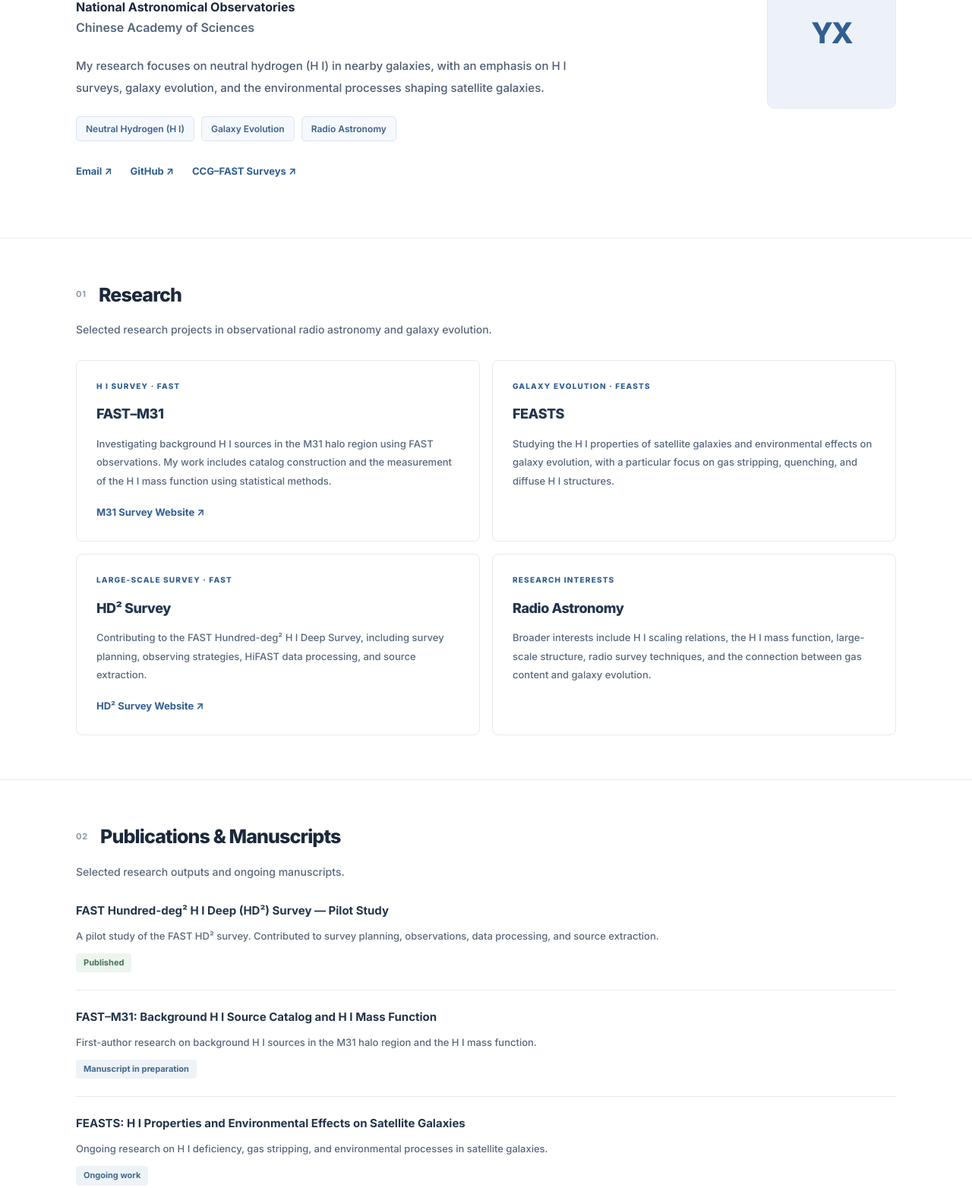
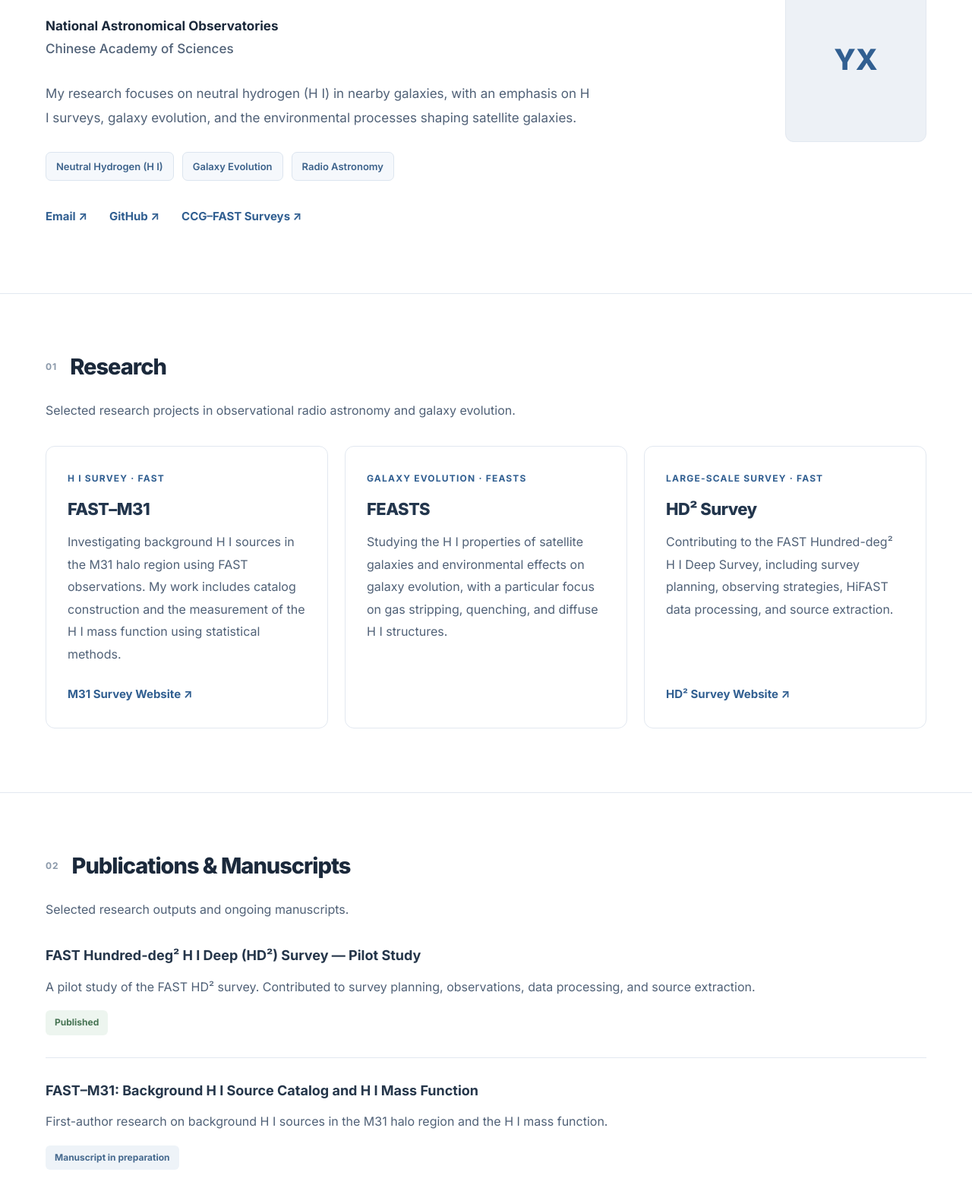
Before and after one commit to xuyw-ast/xuyw-ast.github.io, a plain HTML site: page index.html in a window 1280 px wide. Shown: the part 313-1877 px from the top of the page at 76% size. Drawn offline with Linux system fonts and the light colour scheme.

```diff
--- a/index.html
+++ b/index.html
@@ -1,62 +1,45 @@
+
 <!DOCTYPE html>
 <html lang="en">
-
 <head>
   <meta charset="UTF-8">
   <meta name="viewport" content="width=device-width, initial-scale=1.0">
-
+  <meta name="theme-color" content="#ffffff">
+  <meta name="description" content="Yiwei Xu, Ph.D. student in Astrophysics at the National Astronomical Observatories, Chinese Academy of Sciences. Research on neutral hydrogen, galaxy evolution, and radio astronomy.">
   <title>Yiwei Xu | Astrophysics</title>
-
-<meta name="description" content="Yiwei Xu, Ph.D. student in Astrophysics at the National Astronomical Observatories, Chinese Academy of Sciences. Research on neutral hydrogen, galaxy evolution, and radio astronomy.">
 
   <link rel="preconnect" href="https://fonts.googleapis.com">
   <link rel="preconnect" href="https://fonts.gstatic.com" crossorigin>
   <link href="https://fonts.googleapis.com/css2?family=Inter:wght@400;500;600;700;800&display=swap" rel="stylesheet">
 
   <style>
-
-/* ========================================
-   1. GLOBAL
-======================================== */
-
     :root {
       --bg: #ffffff;
-  --surface: #f7f9fc;
-  --text: #1b293b;
-  --muted: #58677b;
-  --subtle: #8995a5;
+      --surface: #f8fafc;
+      --ink: #1b293b;
+      --muted: #506177;
+      --subtle: #8b99aa;
       --accent: #315f91;
-  --border: #e5eaf0;
-
-  --content-width: 1080px;
+      --border: #e2e8f0;
+      --content-width: 1160px;
     }
 
-* {
-  box-sizing: border-box;
-}
+    * { box-sizing: border-box; }
 
     html {
       scroll-behavior: smooth;
-  scroll-padding-top: 85px;
+      scroll-padding-top: 96px;
     }
 
     body {
       margin: 0;
       background: var(--bg);
-  color: var(--text);
-
-  font-family: "Inter",
-    -apple-system,
-    BlinkMacSystemFont,
-    "Segoe UI",
-    Arial,
-    sans-serif;
-
-  font-size: 15px;
-  font-weight: 500;
-  line-height: 1.75;
-
-  -webkit-font-smoothing: auto;
+      color: var(--ink);
+      font-family: "Inter", -apple-system, BlinkMacSystemFont, "Segoe UI", Arial, sans-serif;
+      font-size: 16px;
+      font-weight: 400;
+      line-height: 1.85;
+      -webkit-font-smoothing: antialiased;
     }
 
     a {
@@ -70,56 +53,48 @@ img {
     }
 
     .container {
-  width: calc(100% - 64px);
+      width: calc(100% - 72px);
       max-width: var(--content-width);
-  margin-left: auto;
-  margin-right: auto;
+      margin-inline: auto;
     }
 
-
-/* ========================================
-   2. NAVIGATION
-======================================== */
+    /* ================= NAVIGATION ================= */
 
     .nav-wrap {
       position: sticky;
       top: 0;
-  z-index: 1000;
-
-  background: rgba(255,255,255,0.94);
+      z-index: 10;
+      background: rgba(255, 255, 255, .95);
       backdrop-filter: blur(16px);
-
       border-bottom: 1px solid var(--border);
     }
 
     .nav {
-  height: 68px;
-
+      min-height: 76px;
       display: flex;
+      justify-content: space-between;
       align-items: center;
-  justify-content: space-between;
-
-  gap: 24px;
+      gap: 28px;
     }
 
     .brand {
-  font-size: 16px;
+      color: var(--ink);
+      font-size: 17px;
       font-weight: 800;
-  letter-spacing: -0.025em;
-  color: var(--text);
+      letter-spacing: -.025em;
     }
 
     .nav-links {
       display: flex;
+      gap: 34px;
       align-items: center;
-  gap: 32px;
+      flex-wrap: wrap;
     }
 
     .nav-links a {
-  font-size: 13px;
+      color: var(--muted);
+      font-size: 14px;
       font-weight: 600;
-  color: var(--muted);
-
       transition: color .2s ease;
     }
 
@@ -127,135 +102,110 @@ img {
       color: var(--accent);
     }
 
-
-/* ========================================
-   3. HERO
-======================================== */
+    /* ================= HERO ================= */
 
     .hero {
-  padding: 88px 0 76px;
+      padding: 94px 0 88px;
       border-bottom: 1px solid var(--border);
     }
 
     .hero-inner {
       display: grid;
-  grid-template-columns: minmax(0, 1fr) 180px;
-
+      grid-template-columns: minmax(0, 1fr) 190px;
       align-items: center;
-  gap: 75px;
+      gap: 74px;
     }
 
     .eyebrow {
       margin-bottom: 19px;
-
       color: var(--accent);
-  font-size: 11px;
-  font-weight: 800;
-  letter-spacing: .15em;
+      font-size: 12px;
+      font-weight: 700;
+      letter-spacing: .13em;
       text-transform: uppercase;
     }
 
     .hero h1 {
       margin: 0;
-
-  font-size: clamp(40px, 5vw, 48px);
+      color: #17283c;
+      font-size: clamp(40px, 4.6vw, 50px);
       font-weight: 800;
-  line-height: 1.15;
+      line-height: 1.18;
       letter-spacing: -.045em;
-
-  color: #17283c;
     }
 
     .hero-position {
-  margin-top: 13px;
-
-  font-size: 16px;
-  font-weight: 600;
-  line-height: 1.7;
-
+      margin-top: 15px;
       color: var(--muted);
+      font-size: 17px;
+      font-weight: 500;
+      line-height: 1.8;
     }
 
     .hero-position strong {
-  color: var(--text);
+      color: var(--ink);
       font-weight: 700;
     }
 
     .hero-description {
-  max-width: 670px;
-  margin-top: 23px;
-
-  color: #4d5d71;
-  font-size: 15px;
-  font-weight: 500;
+      max-width: 720px;
+      margin: 27px 0 0;
+      color: var(--muted);
+      font-size: 17px;
       line-height: 1.9;
     }
 
     .hero-tags {
       display: flex;
       flex-wrap: wrap;
-  gap: 9px;
-
-  margin-top: 23px;
+      gap: 11px;
+      margin-top: 28px;
     }
 
     .tag {
-  display: inline-block;
-
-  padding: 5px 12px;
-
+      padding: 6px 13px;
+      border: 1px solid #dce5ef;
+      border-radius: 7px;
       background: #f5f8fc;
-  border: 1px solid #dce5ef;
-  border-radius: 5px;
-
       color: #3c628b;
-  font-size: 12px;
+      font-size: 13px;
       font-weight: 600;
     }
 
     .hero-links {
       display: flex;
+      flex-wrap: wrap;
       align-items: center;
-  flex-wrap: wrap;
-  gap: 24px;
-
-  margin-top: 28px;
+      gap: 29px;
+      margin-top: 33px;
     }
 
     .hero-links a {
       color: var(--accent);
-  font-size: 13px;
+      font-size: 15px;
       font-weight: 700;
-
       transition: opacity .2s ease;
     }
 
     .hero-links a:hover {
-  opacity: .65;
+      opacity: .7;
     }
 
-
-/* ========================================
-   4. PROFILE PHOTO
-======================================== */
+    /* ================= PROFILE PHOTO ================= */
 
     .portrait-wrap {
-  width: 170px;
-  height: 200px;
-
       justify-self: end;
-
+      width: 186px;
+      height: 218px;
       overflow: hidden;
-  border-radius: 10px;
-
+      border: 1px solid var(--border);
+      border-radius: 11px;
       background: #edf1f6;
-  border: 1px solid var(--border);
     }
 
     .portrait {
       width: 100%;
       height: 100%;
-
       object-fit: cover;
       object-position: center 38%;
     }
@@ -264,162 +214,136 @@ img {
       display: flex;
       align-items: center;
       justify-content: center;
-
-  background: #edf2f8;
     }
 
     .portrait-wrap.is-placeholder::after {
       content: "YX";
-
-  color: #315f91;
+      color: var(--accent);
       font-size: 38px;
       font-weight: 800;
-  letter-spacing: -.05em;
     }
 
-
-/* ========================================
-   5. GENERAL SECTIONS
-======================================== */
-
-main {
-  padding-top: 5px;
-}
+    /* ================= SECTIONS ================= */
 
     .section {
-  padding: 58px 0;
+      padding: 76px 0 84px;
       border-bottom: 1px solid var(--border);
+      scroll-margin-top: 96px;
     }
 
     .section-heading {
       display: flex;
       align-items: center;
-  gap: 16px;
-
-  margin-bottom: 27px;
+      gap: 17px;
+      margin-bottom: 30px;
     }
 
     .section-number {
-  color: #8b99aa;
-  font-size: 11px;
+      color: var(--subtle);
+      font-size: 12px;
       font-weight: 700;
       letter-spacing: .08em;
     }
 
     .section-heading h2 {
       margin: 0;
-
-  color: #1b293b;
-  font-size: 25px;
+      color: var(--ink);
+      font-size: 29px;
       font-weight: 800;
       letter-spacing: -.035em;
-  line-height: 1.3;
+      line-height: 1.35;
     }
 
     .section-intro {
-  max-width: 750px;
-  margin: -9px 0 27px;
-
+      margin: -7px 0 32px;
+      max-width: 790px;
       color: var(--muted);
-  font-size: 14px;
-  font-weight: 500;
+      font-size: 16px;
+      line-height: 1.85;
     }
 
+    /* ================= RESEARCH ================= */
 
-/* ========================================
-   6. RESEARCH
-======================================== */
+    /* Three equal cards on desktop */
 
     .research-grid {
       display: grid;
-  grid-template-columns: repeat(2, minmax(0, 1fr));
-  gap: 16px;
+      grid-template-columns: repeat(3, minmax(0, 1fr));
+      gap: 22px;
+      align-items: stretch;
     }
 
     .research-card {
-  padding: 25px 26px;
-
+      display: flex;
+      flex-direction: column;
+      min-width: 0;
+      padding: 31px 28px;
       background: #fff;
       border: 1px solid var(--border);
-  border-radius: 8px;
-
+      border-radius: 12px;
       transition:
         border-color .2s ease,
-    transform .2s ease;
+        transform .2s ease,
+        box-shadow .2s ease;
     }
 
     .research-card:hover {
-  border-color: #b7c9dd;
+      border-color: #b8cadd;
       transform: translateY(-2px);
+      box-shadow: 0 9px 28px rgba(28, 53, 79, .04);
     }
 
     .card-label {
-  margin-bottom: 12px;
-
+      margin-bottom: 14px;
       color: var(--accent);
-  font-size: 10px;
-  font-weight: 800;
-  letter-spacing: .12em;
+      font-size: 12px;
+      font-weight: 700;
+      letter-spacing: .1em;
       text-transform: uppercase;
     }
 
     .research-card h3 {
-  margin: 0 0 11px;
-
+      margin: 0 0 13px;
       color: #23364d;
-  font-size: 18px;
+      font-size: 22px;
       font-weight: 800;
       letter-spacing: -.025em;
+      line-height: 1.4;
     }
 
     .research-card p {
       margin: 0;
-
-  color: #58677b;
-  font-size: 13px;
-  font-weight: 500;
-  line-height: 1.9;
+      color: var(--muted);
+      font-size: 16px;
+      font-weight: 400;
+      line-height: 1.85;
     }
-
-/* Research project links */
 
     .project-link {
       display: inline-flex;
+      width: fit-content;
       align-items: center;
-
-  margin-top: 19px;
-
+      margin-top: auto;
+      padding-top: 23px;
       color: var(--accent);
-  font-size: 13px;
+      font-size: 15px;
       font-weight: 700;
-  line-height: 1.5;
-
+      white-space: nowrap;
       transition: opacity .2s ease;
     }
 
     .project-link:hover {
-  opacity: .65;
+      opacity: .7;
     }
 
-.project-link:focus-visible,
-.hero-links a:focus-visible,
-.nav-links a:focus-visible,
-.contact-button:focus-visible {
-  outline: 2px solid var(--accent);
-  outline-offset: 4px;
-}
-
-
-/* ========================================
-   7. PUBLICATIONS
-======================================== */
+    /* ================= PUBLICATIONS ================= */
 
     .publication-list {
       display: grid;
     }
 
     .publication {
-  padding: 23px 0;
+      padding: 29px 0;
       border-bottom: 1px solid var(--border);
     }
 
@@ -428,39 +352,34 @@ main {
     }
 
     .publication:last-child {
-  border-bottom: none;
+      border-bottom: 0;
       padding-bottom: 0;
     }
 
     .publication h3 {
-  margin: 0 0 8px;
-
+      margin: 0 0 11px;
       color: #25364a;
-  font-size: 15px;
+      font-size: 18px;
       font-weight: 700;
-  line-height: 1.65;
+      line-height: 1.6;
     }
 
     .publication p {
+      max-width: 960px;
       margin: 0;
-
       color: var(--muted);
-  font-size: 13px;
-  font-weight: 500;
-  line-height: 1.85;
+      font-size: 16px;
+      line-height: 1.9;
     }
 
     .status {
       display: inline-block;
-  margin-top: 11px;
-  padding: 3px 10px;
-
-  border-radius: 4px;
-
+      margin-top: 16px;
+      padding: 5px 12px;
+      border-radius: 6px;
       background: #eef3f8;
       color: #45698e;
-
-  font-size: 11px;
+      font-size: 12px;
       font-weight: 700;
     }
 
@@ -469,167 +388,176 @@ main {
       color: #477454;
     }
 
-
-/* ========================================
-   8. CONTACT
-======================================== */
+    /* ================= CONTACT ================= */
 
     .contact-content {
       display: flex;
+      justify-content: space-between;
       align-items: flex-start;
-  justify-content: space-between;
-  gap: 35px;
+      gap: 36px;
     }
 
     .contact-content p {
-  max-width: 650px;
+      max-width: 730px;
       margin: 0;
-
       color: var(--muted);
-  font-size: 14px;
-  font-weight: 500;
-  line-height: 1.9;
+      font-size: 16px;
+      line-height: 1.95;
     }
 
     .contact-content strong {
-  color: var(--text);
+      color: var(--ink);
       font-weight: 700;
     }
 
     .contact-button {
       display: inline-flex;
+      flex-shrink: 0;
+      justify-content: center;
       align-items: center;
-  justify-content: center;
-
-  flex-shrink: 0;
-
-  padding: 10px 20px;
-
+      padding: 12px 22px;
       border: 1px solid var(--accent);
-  border-radius: 5px;
-
+      border-radius: 7px;
       color: var(--accent);
-  font-size: 13px;
+      font-size: 15px;
       font-weight: 700;
-
-  transition: all .2s ease;
+      transition: background .2s ease, color .2s ease;
     }
 
     .contact-button:hover {
       background: var(--accent);
-  color: white;
+      color: #fff;
     }
 
-
-/* ========================================
-   9. FOOTER
-======================================== */
+    /* ================= FOOTER ================= */
 
     footer {
-  padding: 30px 0;
-
+      padding: 33px 0;
       color: #8491a2;
-  font-size: 11px;
-  font-weight: 600;
+      font-size: 13px;
+      font-weight: 500;
     }
 
     .footer-inner {
       display: flex;
-  align-items: center;
       justify-content: space-between;
-  gap: 15px;
+      gap: 16px;
     }
 
+    a:focus-visible {
+      outline: 2px solid var(--accent);
+      outline-offset: 5px;
+    }
 
-/* ========================================
-   10. RESPONSIVE
-======================================== */
+    /* ================= RESPONSIVE ================= */
+
+    @media (max-width: 1000px) {
+      .hero-inner {
+        gap: 38px;
+      }
+
+      .research-grid {
+        grid-template-columns: 1fr;
+        gap: 20px;
+      }
+    }
 
     @media (max-width: 760px) {
-
       .container {
         width: calc(100% - 40px);
       }
 
       .nav {
-    min-height: 65px;
+        min-height: 68px;
         height: auto;
-
+        padding: 14px 0;
         flex-wrap: wrap;
-    padding: 14px 0;
-    gap: 13px;
+        gap: 12px;
       }
 
       .nav-links {
-    gap: 17px;
-    flex-wrap: wrap;
+        gap: 18px;
       }
 
       .nav-links a {
-    font-size: 12px;
+        font-size: 13px;
       }
 
       .hero {
-    padding: 54px 0 48px;
+        padding: 58px 0 60px;
       }
 
       .hero-inner {
         grid-template-columns: 1fr;
-    gap: 26px;
+        gap: 32px;
       }
 
       .portrait-wrap {
         grid-row: 1;
         justify-self: start;
-
-    width: 125px;
-    height: 150px;
+        width: 136px;
+        height: 164px;
       }
 
       .hero h1 {
-    font-size: 40px;
+        font-size: 42px;
+      }
+
+      .hero-position {
+        font-size: 16px;
       }
 
       .hero-description {
-    font-size: 14px;
+        font-size: 16px;
       }
 
       .section {
-    padding: 43px 0;
+        padding: 56px 0 64px;
+      }
+
+      .section-heading h2 {
+        font-size: 26px;
       }
 
       .research-grid {
         grid-template-columns: 1fr;
+        gap: 18px;
+      }
+
+      .research-card {
+        padding: 27px 25px;
+      }
+
+      .research-card h3 {
+        font-size: 21px;
       }
 
       .contact-content {
         flex-direction: column;
+        gap: 26px;
       }
 
       .footer-inner {
         flex-direction: column;
-    align-items: flex-start;
-    gap: 5px;
+        gap: 4px;
       }
     }
 
-@media (max-width: 400px) {
-
+    @media (max-width: 390px) {
       .nav-links {
-    gap: 12px;
+        gap: 13px;
       }
 
       .hero h1 {
-    font-size: 36px;
+        font-size: 39px;
       }
 
-  .section-heading h2 {
-    font-size: 22px;
+      .hero-links {
+        gap: 17px;
       }
     }
 
     @media (prefers-reduced-motion: reduce) {
-
       html {
         scroll-behavior: auto;
       }
@@ -638,20 +566,15 @@ footer {
         transition: none !important;
       }
     }
-
   </style>
 </head>
 
 <body>
 
-<!-- =====================================
-     NAVIGATION
-===================================== -->
+  <!-- ================= NAVIGATION ================= -->
 
   <header class="nav-wrap">
-
     <div class="container nav">
-
       <a href="#" class="brand">Yiwei Xu</a>
 
       <nav class="nav-links" aria-label="Main navigation">
@@ -659,20 +582,14 @@ footer {
         <a href="#publications">Publications</a>
         <a href="#contact">Contact</a>
       </nav>
-
     </div>
-
   </header>
-
 
   <main>
 
-<!-- =====================================
-     HERO
-===================================== -->
+    <!-- ================= HERO ================= -->
 
     <section class="hero">
-
       <div class="container hero-inner">
 
         <div class="hero-main">
@@ -705,10 +622,7 @@ footer {
           </div>
 
           <div class="hero-links">
-
-        <a href="mailto:xuyw@bao.ac.cn">
-          Email ↗
-        </a>
+            <a href="mailto:xuyw@bao.ac.cn">Email ↗</a>
 
             <a href="https://github.com/xuyw-ast"
                target="_blank"
@@ -721,16 +635,11 @@ footer {
                rel="noopener noreferrer">
               CCG–FAST Surveys ↗
             </a>
-
           </div>
 
         </div>
 
-
-    <!-- Profile Photo -->
-
         <div class="portrait-wrap">
-
           <img
             class="portrait"
             src="assets/profile.jpg"
@@ -739,20 +648,14 @@ footer {
             height="837"
             onerror="this.style.display='none'; this.parentElement.classList.add('is-placeholder');"
           >
-
         </div>
 
       </div>
-
     </section>
 
-
-<!-- =====================================
-     RESEARCH
-===================================== -->
+    <!-- ================= RESEARCH ================= -->
 
     <section class="section" id="research">
-
       <div class="container">
 
         <div class="section-heading">
@@ -767,11 +670,9 @@ footer {
 
         <div class="research-grid">
 
-
-      <!-- FAST-M31 -->
+          <!-- FAST–M31 -->
 
           <article class="research-card">
-
             <div class="card-label">
               H I Survey · FAST
             </div>
@@ -780,9 +681,9 @@ footer {
 
             <p>
               Investigating background H I sources in the M31
-          halo region using FAST observations. My work
-          includes catalog construction and the measurement
-          of the H I mass function using statistical methods.
+              halo region using FAST observations. My work includes
+              catalog construction and the measurement of the
+              H I mass function using statistical methods.
             </p>
 
             <a
@@ -793,14 +694,11 @@ footer {
             >
               M31 Survey Website ↗
             </a>
-
           </article>
-
 
           <!-- FEASTS -->
 
           <article class="research-card">
-
             <div class="card-label">
               Galaxy Evolution · FEASTS
             </div>
@@ -813,14 +711,11 @@ footer {
               with a particular focus on gas stripping,
               quenching, and diffuse H I structures.
             </p>
-
           </article>
 
-
-      <!-- HD2 SURVEY -->
+          <!-- HD2 -->
 
           <article class="research-card">
-
             <div class="card-label">
               Large-scale Survey · FAST
             </div>
@@ -842,47 +737,20 @@ footer {
             >
               HD² Survey Website ↗
             </a>
-
-      </article>
-
-
-      <!-- RESEARCH INTERESTS -->
-
-      <article class="research-card">
-
-        <div class="card-label">
-          Research Interests
-        </div>
-
-        <h3>Radio Astronomy</h3>
-
-        <p>
-          Broader interests include H I scaling relations,
-          the H I mass function, large-scale structure,
-          radio survey techniques, and the connection
-          between gas content and galaxy evolution.
-        </p>
-
           </article>
 
         </div>
-
       </div>
-
     </section>
 
-
-<!-- =====================================
-     PUBLICATIONS
-===================================== -->
+    <!-- ================= PUBLICATIONS ================= -->
 
     <section class="section" id="publications">
-
       <div class="container">
 
         <div class="section-heading">
           <span class="section-number">02</span>
-      <h2>Publications & Manuscripts</h2>
+          <h2>Publications &amp; Manuscripts</h2>
         </div>
 
         <p class="section-intro">
@@ -891,11 +759,9 @@ footer {
 
         <div class="publication-list">
 
-
-      <!-- HD2 PAPER -->
+          <!-- HD2 Paper -->
 
           <article class="publication">
-
             <h3>
               FAST Hundred-deg² H I Deep (HD²) Survey —
               Pilot Study
@@ -910,14 +776,11 @@ footer {
             <span class="status published">
               Published
             </span>
-
           </article>
 
-
-      <!-- M31 PAPER -->
+          <!-- M31 Paper -->
 
           <article class="publication">
-
             <h3>
               FAST–M31: Background H I Source Catalog
               and H I Mass Function
@@ -931,17 +794,14 @@ footer {
             <span class="status">
               Manuscript in preparation
             </span>
-
           </article>
 
-
-      <!-- FEASTS PAPER -->
+          <!-- FEASTS -->
 
           <article class="publication">
-
             <h3>
-          FEASTS: H I Properties and Environmental Effects
-          on Satellite Galaxies
+              FEASTS: H I Properties and Environmental
+              Effects on Satellite Galaxies
             </h3>
 
             <p>
@@ -952,22 +812,15 @@ footer {
             <span class="status">
               Ongoing work
             </span>
-
           </article>
 
         </div>
-
       </div>
-
     </section>
 
-
-<!-- =====================================
-     CONTACT
-===================================== -->
+    <!-- ================= CONTACT ================= -->
 
     <section class="section" id="contact">
-
       <div class="container">
 
         <div class="section-heading">
@@ -996,30 +849,18 @@ footer {
           </a>
 
         </div>
-
       </div>
-
     </section>
 
   </main>
 
-
-<!-- =====================================
-     FOOTER
-===================================== -->
+  <!-- ================= FOOTER ================= -->
 
   <footer>
-
     <div class="container footer-inner">
-
       <span>© 2026 Yiwei Xu</span>
-
-    <span>
-      Astrophysics · Radio Astronomy · NAOC
-    </span>
-
+      <span>Astrophysics · Radio Astronomy · NAOC</span>
     </div>
-
   </footer>
 
 </body>
```
Lines whose indentation alone changed are shown as unchanged.
